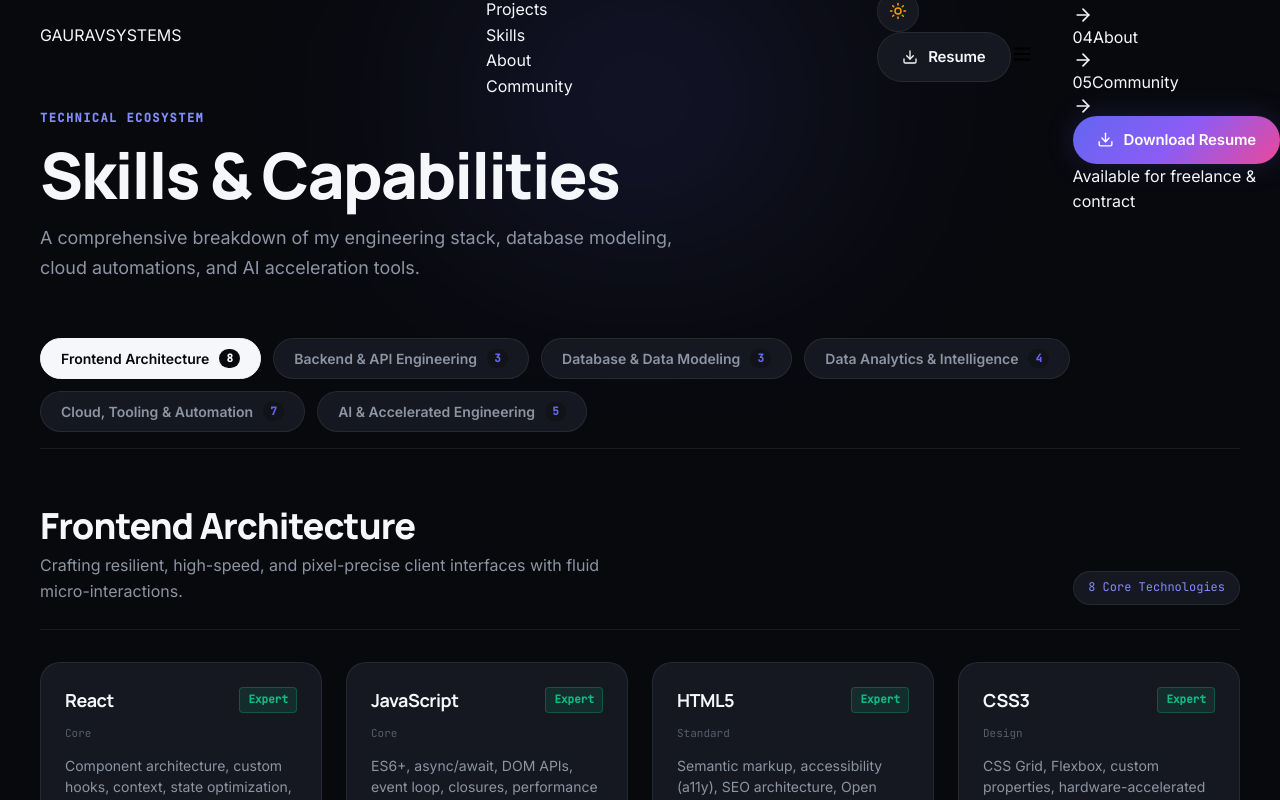
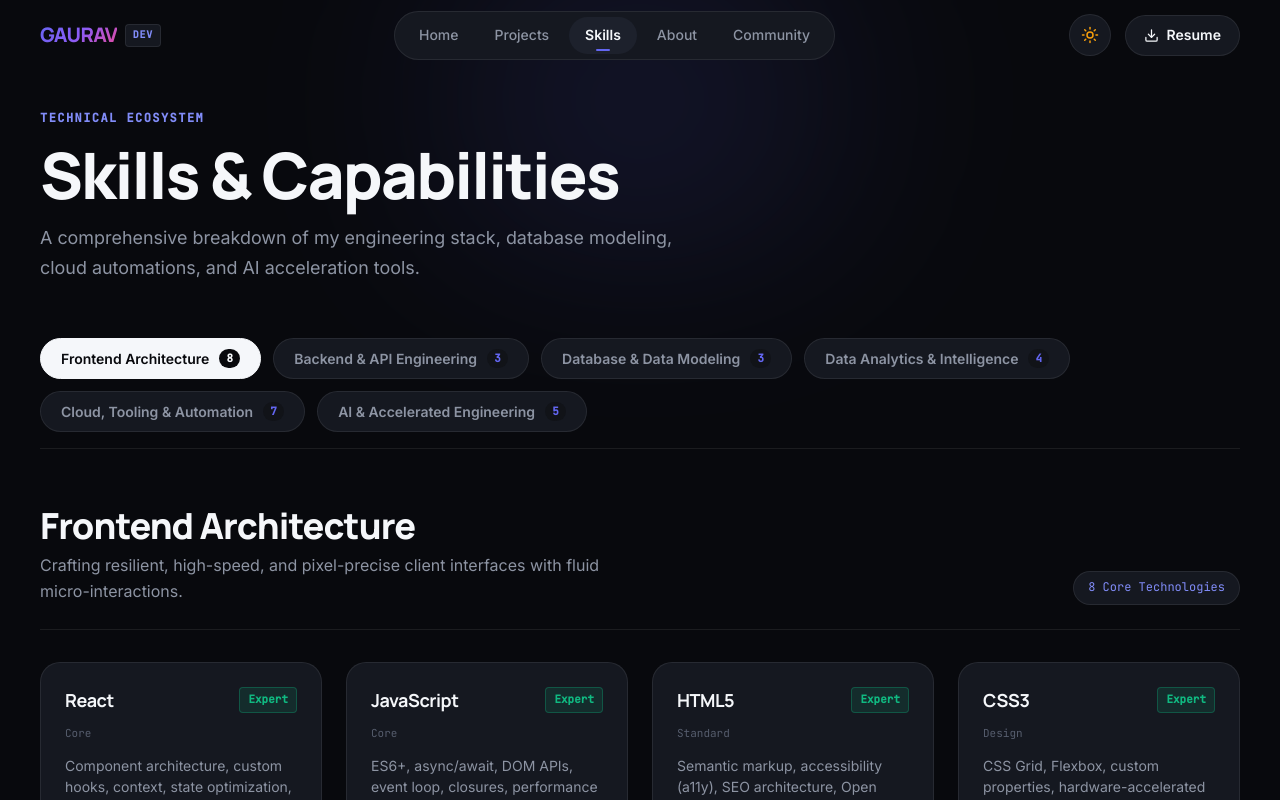
Before and after one commit to gauravquest00-create/iamgaurav, a React (Vite) app: page /skills in a window 1280 px wide. Shown: the top 800 px of the page. Built offline with nearby package versions, Linux system fonts and the light colour scheme; the HTML template or start-up script is replaced by a standard one.

Commit message:
Update Navbar.jsx

```diff
--- a/src/components/Navbar/Navbar.jsx
+++ b/src/components/Navbar/Navbar.jsx
@@ -1,14 +1,63 @@
 import React, { useState, useEffect } from 'react';
 import { NavLink, useLocation } from 'react-router-dom';
-import { Icon } from '../Icons';
 import ThemeToggle from '../ThemeToggle/ThemeToggle';
 import './Navbar.css';
 
+// Dedicated SVG Icons for Navbar
+const NavIcon = ({ name, size = 20 }) => {
+  const props = {
+    width: size,
+    height: size,
+    viewBox: "0 0 24 24",
+    fill: "none",
+    stroke: "currentColor",
+    strokeWidth: "2",
+    strokeLinecap: "round",
+    strokeLinejoin: "round"
+  };
+
+  switch (name) {
+    case 'menu':
+      return (
+        <svg {...props}>
+          <line x1="4" x2="20" y1="12" y2="12" />
+          <line x1="4" x2="20" y1="6" y2="6" />
+          <line x1="4" x2="20" y1="18" y2="18" />
+        </svg>
+      );
+    case 'x':
+      return (
+        <svg {...props}>
+          <line x1="18" y1="6" x2="6" y2="18" />
+          <line x1="6" y1="6" x2="18" y2="18" />
+        </svg>
+      );
+    case 'download':
+      return (
+        <svg {...props}>
+          <path d="M21 15v4a2 2 0 0 1-2 2H5a2 2 0 0 1-2-2v-4" />
+          <polyline points="7 10 12 15 17 10" />
+          <line x1="12" x2="12" y1="15" y2="3" />
+        </svg>
+      );
+    case 'arrowRight':
+      return (
+        <svg {...props}>
+          <line x1="5" y1="12" x2="19" y2="12" />
+          <polyline points="12 5 19 12 12 19" />
+        </svg>
+      );
+    default:
+      return null;
+  }
+};
+
 export const Navbar = () => {
   const [isScrolled, setIsScrolled] = useState(false);
-  const [mobileMenuOpen, setMobileMenuOpen] = useState(false);
+  const [isOpen, setIsOpen] = useState(false);
   const location = useLocation();
 
+  // Scroll detection for sticky header styling
   useEffect(() => {
     const handleScroll = () => {
       if (window.scrollY > 20) {
@@ -22,23 +71,26 @@ export const Navbar = () => {
     return () => window.removeEventListener('scroll', handleScroll);
   }, []);
 
+  // Lock background scroll when mobile menu is open
+  useEffect(() => {
+    if (isOpen) {
+      document.body.style.overflow = 'hidden';
+      document.body.style.touchAction = 'none';
+    } else {
+      document.body.style.overflow = '';
+      document.body.style.touchAction = '';
+    }
+
+    return () => {
+      document.body.style.overflow = '';
+      document.body.style.touchAction = '';
+    };
+  }, [isOpen]);
+
   // Close mobile menu on route change
   useEffect(() => {
-    setMobileMenuOpen(false);
-    document.body.style.overflow = '';
-  }, [location]);
-
-  const toggleMobileMenu = () => {
-    setMobileMenuOpen(prev => {
-      const next = !prev;
-      if (next) {
-        document.body.style.overflow = 'hidden';
-      } else {
-        document.body.style.overflow = '';
-      }
-      return next;
-    });
-  };
+    setIsOpen(false);
+  }, [location.pathname]);
 
   const navLinks = [
     { name: 'Home', path: '/' },
@@ -49,105 +101,131 @@ export const Navbar = () => {
   ];
 
   return (
-    <header className={`navbar-header ${isScrolled ? 'navbar-scrolled' : ''}`}>
-      <div className="container navbar-container">
-        {/* LOGO */}
-        <NavLink to="/" className="navbar-logo" aria-label="Gaurav Home" data-cursor-magnetic>
-          <span className="logo-text">GAURAV</span>
-          <span className="logo-badge">SYSTEMS</span>
+    <header className={`navbar-header ${isScrolled ? 'is-scrolled' : ''}`}>
+      <div className="navbar-container">
+
+        {/* LOGO (ALWAYS VISIBLE) */}
+        <NavLink to="/" className="navbar-brand" aria-label="Gaurav Portfolio Home">
+          <span className="brand-name">GAURAV</span>
+          <span className="brand-tag">DEV</span>
         </NavLink>
 
-        {/* DESKTOP NAVIGATION */}
-        <nav className="navbar-desktop-nav" aria-label="Main Navigation">
-          <ul className="navbar-links">
+        {/* DESKTOP NAVIGATION (HIDDEN ON MOBILE) */}
+        <nav className="desktop-nav-menu" aria-label="Desktop Navigation">
+          <ul className="desktop-nav-list">
             {navLinks.map((link) => (
               <li key={link.name}>
                 <NavLink
                   to={link.path}
-                  className={({ isActive }) => `nav-link ${isActive ? 'nav-link-active' : ''}`}
+                  className={({ isActive }) => `desktop-nav-link ${isActive ? 'is-active' : ''}`}
                 >
                   {link.name}
-                  <span className="nav-link-indicator" />
+                  <span className="nav-active-pill" />
                 </NavLink>
               </li>
             ))}
           </ul>
         </nav>
 
-        {/* ACTIONS (Theme Toggle & Resume Button) */}
-        <div className="navbar-actions">
+        {/* DESKTOP ACTIONS (THEME TOGGLE + RESUME - HIDDEN ON MOBILE) */}
+        <div className="desktop-actions">
           <ThemeToggle />
-
           <a
             href="/resume.pdf"
             download="Gaurav_Resume.pdf"
-            className="btn btn-secondary btn-resume-desktop"
-            data-cursor-magnetic
+            className="desktop-resume-btn"
           >
-            <Icon name="Download" size={16} />
+            <NavIcon name="download" size={15} />
             <span>Resume</span>
           </a>
+        </div>
 
-          {/* MOBILE MENU TOGGLE BUTTON */}
-          <button
-            className="mobile-menu-btn"
-            onClick={toggleMobileMenu}
-            aria-label={mobileMenuOpen ? "Close navigation menu" : "Open navigation menu"}
-            aria-expanded={mobileMenuOpen}
-          >
-            <Icon name={mobileMenuOpen ? "X" : "Menu"} size={22} />
-          </button>
-        </div>
+        {/* MOBILE HAMBURGER BUTTON (ONLY VISIBLE ON MOBILE) */}
+        <button
+          type="button"
+          className="mobile-hamburger-btn"
+          onClick={() => setIsOpen(true)}
+          aria-label="Open mobile navigation menu"
+          aria-expanded={isOpen}
+        >
+          <NavIcon name="menu" size={24} />
+        </button>
+
       </div>
 
-      {/* FULLSCREEN MOBILE OVERLAY MENU */}
-      <div className={`mobile-menu-overlay ${mobileMenuOpen ? 'is-open' : ''}`}>
-        <div className="mobile-menu-content">
-          <div className="mobile-menu-header">
-            <span className="micro-label">NAVIGATION</span>
-            <button className="mobile-close-btn" onClick={toggleMobileMenu} aria-label="Close menu">
-              <Icon name="X" size={24} />
+      {/* FULLSCREEN MOBILE OVERLAY DRAWER */}
+      <div className={`mobile-drawer-overlay ${isOpen ? 'is-open' : ''}`}>
+        <div className="mobile-drawer-backdrop" onClick={() => setIsOpen(false)} />
+
+        <div className="mobile-drawer-content">
+
+          {/* DRAWER TOP BAR */}
+          <div className="drawer-header">
+            <div className="drawer-brand">
+              <span className="brand-name">GAURAV</span>
+              <span className="brand-tag">MENU</span>
+            </div>
+
+            <button
+              type="button"
+              className="drawer-close-btn"
+              onClick={() => setIsOpen(false)}
+              aria-label="Close mobile navigation menu"
+            >
+              <NavIcon name="x" size={22} />
             </button>
           </div>
 
-          <nav className="mobile-nav" aria-label="Mobile Navigation">
-            <ul className="mobile-nav-list">
+          {/* DRAWER NAVIGATION LINKS */}
+          <nav className="drawer-nav" aria-label="Mobile Menu Links">
+            <ul className="drawer-links-list">
               {navLinks.map((link, index) => (
-                <li
-                  key={link.name}
-                  className="mobile-nav-item"
-                  style={{ animationDelay: `${0.1 + index * 0.06}s` }}
-                >
+                <li key={link.name} className="drawer-link-item" style={{ animationDelay: `${0.08 + index * 0.05}s` }}>
                   <NavLink
                     to={link.path}
-                    className={({ isActive }) => `mobile-nav-link ${isActive ? 'mobile-nav-link-active' : ''}`}
-                    onClick={() => setMobileMenuOpen(false)}
+                    className={({ isActive }) => `drawer-nav-link ${isActive ? 'is-active' : ''}`}
+                    onClick={() => setIsOpen(false)}
                   >
-                    <span className="mobile-nav-num">0{index + 1}</span>
-                    <span className="mobile-nav-label">{link.name}</span>
-                    <Icon name="ArrowRight" size={20} className="mobile-nav-arrow" />
+                    <span className="drawer-link-number">0{index + 1}</span>
+                    <span className="drawer-link-title">{link.name}</span>
+                    <NavIcon name="arrowRight" size={18} />
                   </NavLink>
                 </li>
               ))}
             </ul>
           </nav>
 
-          <div className="mobile-menu-footer">
+          {/* DRAWER BOTTOM CONTROLS (THEME TOGGLE + RESUME DOWNLOAD) */}
+          <div className="drawer-footer">
+
+            {/* THEME SWITCHER ROW */}
+            <div className="drawer-theme-box">
+              <div className="theme-label-group">
+                <span className="theme-label-title">Theme Mode</span>
+                <span className="theme-label-sub">Switch Dark / Light</span>
+              </div>
+              <ThemeToggle />
+            </div>
+
+            {/* DOWNLOAD RESUME BUTTON */}
             <a
               href="/resume.pdf"
               download="Gaurav_Resume.pdf"
-              className="btn btn-accent btn-resume-mobile"
-              onClick={() => setMobileMenuOpen(false)}
+              className="drawer-resume-button"
+              onClick={() => setIsOpen(false)}
             >
-              <Icon name="Download" size={18} />
-              <span>Download Resume</span>
+              <NavIcon name="download" size={18} />
+              <span>Download Resume (PDF)</span>
             </a>
 
-            <div className="mobile-availability">
-              <span className="status-dot"></span>
-              <span>Available for freelance & contract</span>
+            {/* AVAILABILITY STATUS */}
+            <div className="drawer-status-line">
+              <span className="status-live-dot" />
+              <span>Available for freelance & SaaS systems</span>
             </div>
+
           </div>
+
         </div>
       </div>
     </header>
```
